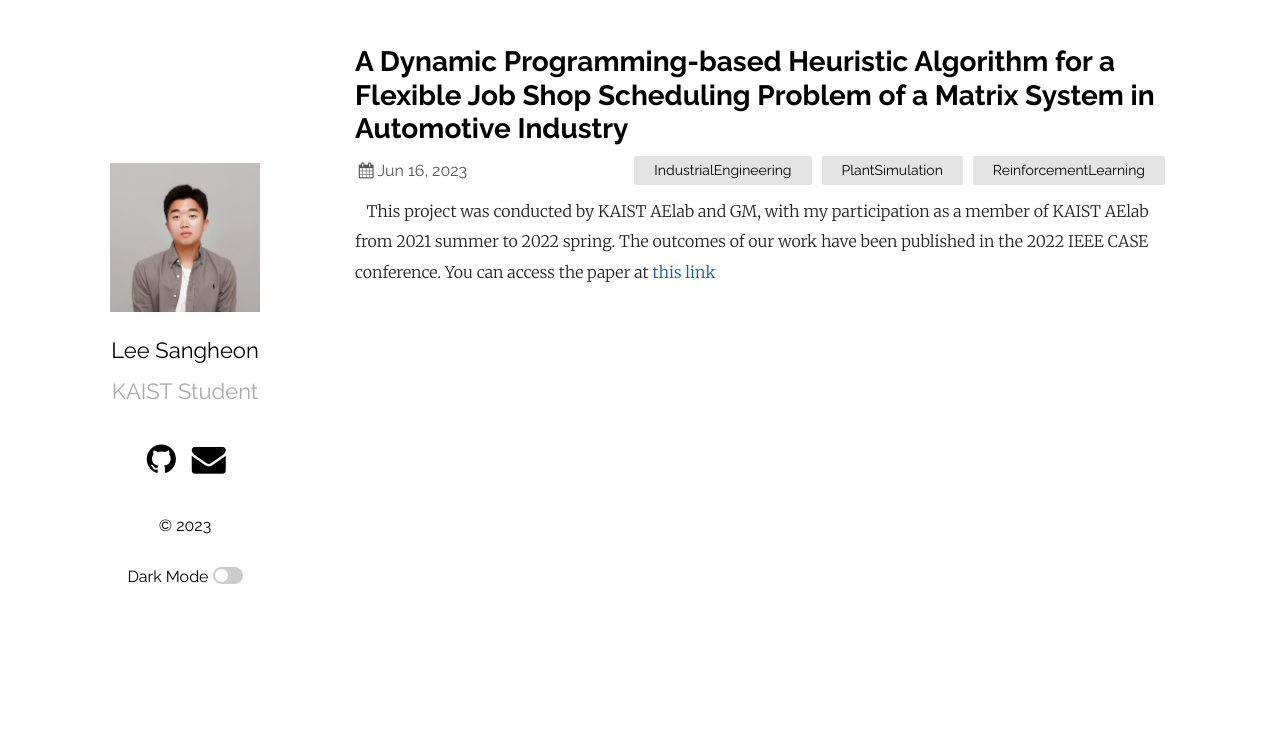
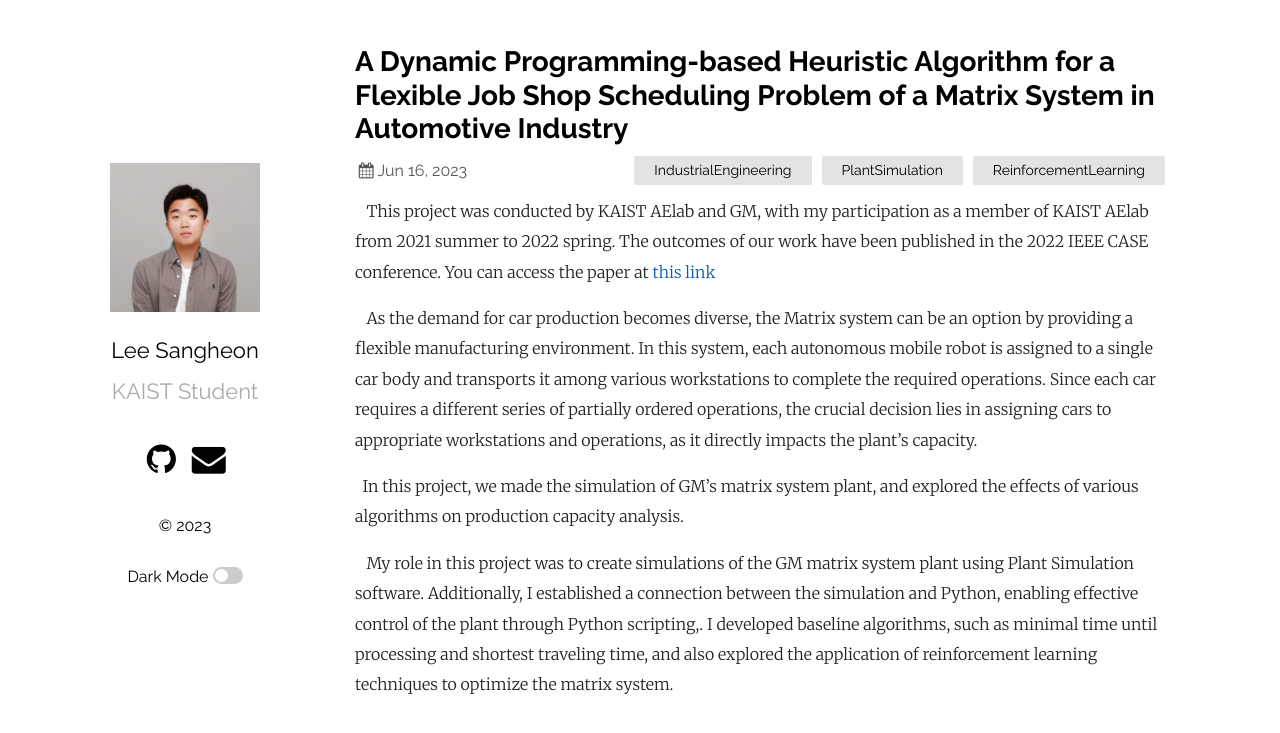
Before and after one commit to buaaaaang/buaaaaang.github.io, a Jekyll site: the page built from _posts/2023-06-16-GM.markdown, in a window 1280 px wide. Shown: the top 733 px of the page. Built offline with Jekyll 4.4.1, drawn with Linux system fonts in a browser that asks for light colours.

Commit message:
Update 2023-06-16-GM.markdown

```diff
--- a/_posts/2023-06-16-GM.markdown
+++ b/_posts/2023-06-16-GM.markdown
@@ -9,3 +9,9 @@ use_math: true
 &nbsp;&nbsp; This project was conducted by KAIST AElab and GM, with my participation as a member of KAIST AElab from 2021 summer to 2022 spring. The outcomes of our work have been published in the 2022 IEEE CASE conference. You can access the paper at [this link][paperlink]
 
 [paperlink]: https://ieeexplore.ieee.org/document/9926440
+
+&nbsp;&nbsp; As the demand for car production becomes diverse, the Matrix system can be an option by providing a flexible manufacturing environment. In this system, each autonomous mobile robot is assigned to a single car body and transports it among various workstations to complete the required operations. Since each car requires a different series of partially ordered operations, the crucial decision lies in assigning cars to appropriate workstations and operations, as it directly impacts the plant's capacity.
+
+&nbsp;&nbsp;In this project, we made the simulation of GM's matrix system plant, and explored the effects of various algorithms on production capacity analysis.
+
+&nbsp;&nbsp; My role in this project was to create simulations of the GM matrix system plant using Plant Simulation software. Additionally, I established a connection between the simulation and Python, enabling effective control of the plant through Python scripting,. I developed baseline algorithms, such as minimal time until processing and shortest traveling time, and also explored the application of reinforcement learning techniques to optimize the matrix system.
```
